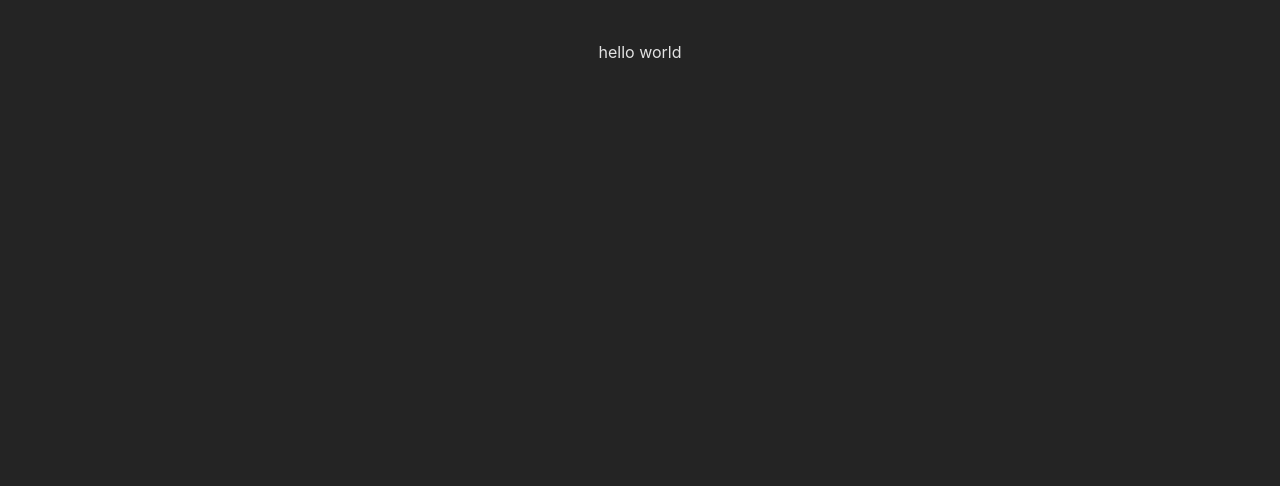
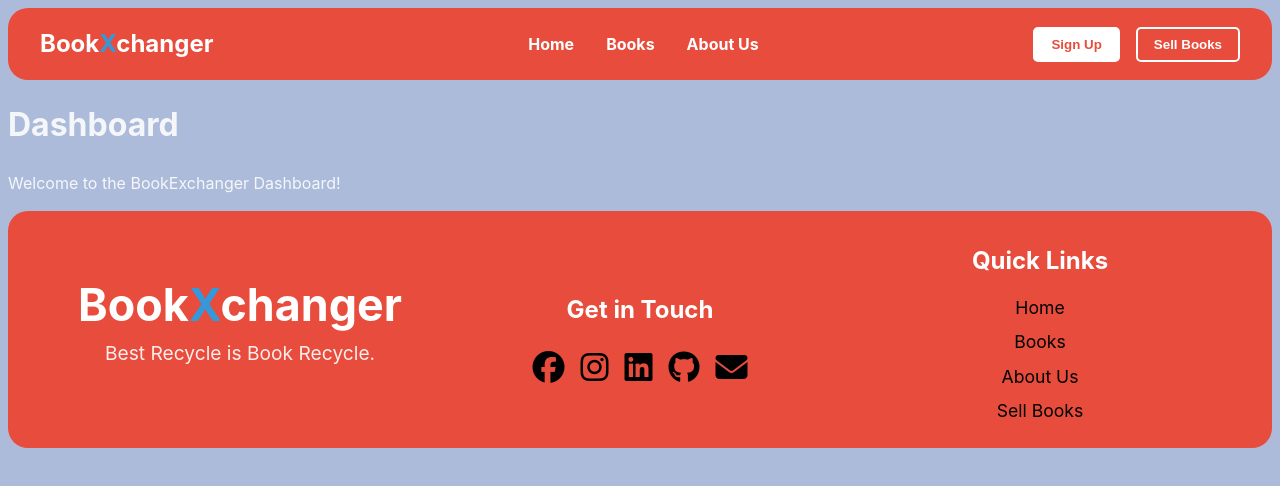
Before and after one commit to MrShipalkar/bookexchanger, a React (Vite) app in the folder frontend/: page / in a window 1280 px wide. Shown: the top 486 px of the page. Built offline with nearby package versions, Linux system fonts and the light colour scheme.

Commit message:
added navbar and footer

```diff
--- a/frontend/package.json
+++ b/frontend/package.json
@@ -10,8 +10,11 @@
     "preview": "vite preview"
   },
   "dependencies": {
+    "@fortawesome/fontawesome-free": "^6.7.2",
+    "axios": "^1.7.9",
     "react": "^18.3.1",
-    "react-dom": "^18.3.1"
+    "react-dom": "^18.3.1",
+    "react-router-dom": "^7.0.2"
   },
   "devDependencies": {
     "@eslint/js": "^9.15.0",
--- a/frontend/src/App.jsx
+++ b/frontend/src/App.jsx
@@ -1,13 +1,21 @@
-import './App.css'
+import React from "react";
+import { BrowserRouter as Router, Routes, Route } from "react-router-dom";
+import Dashboard from "./pages/dashboard/Dashboard";
+// import BuyerSignup from "./pages/BuyerSignup";
+// import SellerSignup from "./pages/SellerSignup";
+// import Login from "./pages/Login";
 
-function App() {
+const App = () => {
+    return (
+        <Router>
+            <Routes>
+                <Route path="/" element={<Dashboard />} />
+                {/* <Route path="/buyer-signup" element={<BuyerSignup />} />
+                <Route path="/seller-signup" element={<SellerSignup />} />
+                <Route path="/login" element={<Login />} /> */}
+            </Routes>
+        </Router>
+    );
+};
 
-
-  return (
-    <>
-      hello world
-    </>
-  )
-}
-
-export default App
+export default App;
--- /dev/null
+++ b/frontend/src/components/footer/Footer.css
@@ -0,0 +1,106 @@
+/* Footer Styles */
+.footer {
+    background-color: #E74C3C; /* Red-orange background */
+    color: white;
+    padding: 0.5rem 2rem;
+    border-radius: 20PX;
+}
+
+.footer-container {
+    display: flex;
+    justify-content: space-between;
+    align-items: center;
+    flex-wrap: wrap;
+    /* max-width: 1280px; */
+    margin: 0 auto;
+    text-align: left;
+}
+
+/* Footer Logo and Tagline */
+.footer-logo {
+    flex: 1;
+    min-width: 250px;
+    text-align: center;
+}
+
+.footer-logo .logo {
+    height: 50px;
+    margin-bottom: 1rem;
+}
+
+.footer-logo h2 {
+    font-size: 2.8rem;
+    font-weight: bold;
+    margin: 0;
+}
+
+.footer-logo .highlight {
+    color: #3498DB; /* Blue for 'X' */
+}
+
+.footer-logo p {
+    font-size: 1.2rem;
+    margin-top: 0rem;
+    color: #FDEDEC;
+}
+
+/* Social Media Section */
+.footer-social {
+    flex: 1;
+    min-width: 200px;
+    text-align: center;
+}
+
+.footer-social h3 {
+    margin-bottom: 1rem;
+    font-size: 1.5rem;
+
+}
+
+.social-icons {
+    display: flex;
+    justify-content: center;
+    gap: 1rem;
+}
+
+.social-icons a {
+    font-size: 2rem;
+    color: black;
+    transition: color 0.3s;
+}
+
+.social-icons a:hover {
+    color: white;
+}
+
+/* Quick Links Section */
+.footer-links {
+    flex: 1;
+    min-width: 200px;
+    text-align: center;
+}
+
+.footer-links h3 {
+    margin-bottom: 1rem;
+    font-size: 1.5rem;
+}
+
+.footer-links ul {
+    list-style: none;
+    padding: 0;
+}
+
+.footer-links ul li {
+    margin: 0.5rem 0;
+}
+
+.footer-links ul li a {
+    color: black;
+    text-decoration: none;
+    font-size: 1.1rem;
+    transition: color 0.3s;
+}
+
+.footer-links ul li a:hover {
+    color: white;
+}
--- /dev/null
+++ b/frontend/src/components/footer/Footer.jsx
@@ -0,0 +1,52 @@
+import React from "react";
+import "./Footer.css";
+
+const Footer = () => {
+    return (
+        <footer className="footer">
+            <div className="footer-container">
+                {/* Logo and Tagline */}
+                <div className="footer-logo">
+                    {/* <img src="/logo.png" alt="BookExchanger Logo" className="logo" /> */}
+                    <h2>Book<span className="highlight">X</span>changer</h2>
+                    <p>Best Recycle is Book Recycle.</p>
+                </div>
+
+                {/* Social Media Links */}
+                <div className="footer-social">
+                    <h3>Get in Touch</h3>
+                    <div className="social-icons">
+                        <a href="#" aria-label="Facebook">
+                            <i className="fab fa-facebook"></i>
+                        </a>
+                        <a href="#" aria-label="Instagram">
+                            <i className="fab fa-instagram"></i>
+                        </a>
+                        <a href="#" aria-label="LinkedIn">
+                            <i className="fab fa-linkedin"></i>
+                        </a>
+                        <a href="#" aria-label="GitHub">
+                            <i className="fab fa-github"></i>
+                        </a>
+                        <a href="#" aria-label="Email">
+                            <i className="fas fa-envelope"></i>
+                        </a>
+                    </div>
+                </div>
+
+                {/* Quick Links */}
+                <div className="footer-links">
+                    <h3>Quick Links</h3>
+                    <ul>
+                        <li><a href="/">Home</a></li>
+                        <li><a href="/books">Books</a></li>
+                        <li><a href="/about">About Us</a></li>
+                        <li><a href="/sell-books">Sell Books</a></li>
+                    </ul>
+                </div>
+            </div>
+        </footer>
+    );
+};
+
+export default Footer;
--- /dev/null
+++ b/frontend/src/components/navbar/Navbar.css
@@ -0,0 +1,87 @@
+/* Navbar Container */
+.navbar {
+    display: flex;
+    justify-content: space-between;
+    align-items: center;
+    padding: 0.5rem 2rem;
+    background-color: #E74C3C; /* Red-orange background */
+    color: white;
+    border-radius: 20px;
+}
+
+/* Logo and Title */
+.navbar-logo {
+    display: flex;
+    align-items: center;
+}
+
+.logo {
+    height: 40px;
+    margin-right: 10px;
+}
+
+.navbar-title {
+    font-size: 1.5rem;
+    font-weight: bold;
+}
+
+.navbar-title .highlight {
+    color: #3498DB; /* Blue color for the 'X' */
+}
+
+/* Navbar Links */
+.navbar-links {
+    display: flex;
+    list-style: none;
+    gap: 2rem;
+}
+
+.navbar-links a {
+    text-decoration: none;
+    color: white;
+    font-weight: bold;
+    font-size: 1rem;
+    transition: color 0.3s;
+}
+
+.navbar-links a:hover {
+    color: #F1C40F; /* Hover effect */
+}
+
+/* Navbar Buttons */
+.navbar-buttons {
+    display: flex;
+    gap: 1rem;
+}
+
+.btn {
+    padding: 0.5rem 1rem;
+    border: none;
+    border-radius: 5px;
+    font-weight: bold;
+    cursor: pointer;
+    transition: background-color 0.3s;
+}
+
+.btn-signup {
+    background-color: white;
+    color: #E74C3C;
+    border: 2px solid white;
+}
+
+.btn-signup:hover {
+    background-color: #E74C3C;
+    color: white;
+    border: 2px solid white;
+}
+
+.btn-sell {
+    background-color: transparent;
+    color: white;
+    border: 2px solid white;
+}
+
+.btn-sell:hover {
+    background-color: white;
+    color: #E74C3C;
+}
--- /dev/null
+++ b/frontend/src/components/navbar/Navbar.jsx
@@ -0,0 +1,24 @@
+import React from "react";
+import "./Navbar.css";
+
+const Navbar = () => {
+    return (
+        <nav className="navbar">
+            <div className="navbar-logo">
+                {/* <img src="/logo.png" alt="BookExchanger Logo" className="logo" /> */}
+                <span className="navbar-title">Book<span className="highlight">X</span>changer</span>
+            </div>
+            <ul className="navbar-links">
+                <li><a href="/">Home</a></li>
+                <li><a href="/books">Books</a></li>
+                <li><a href="/about">About Us</a></li>
+            </ul>
+            <div className="navbar-buttons">
+                <button className="btn btn-signup">Sign Up</button>
+                <button className="btn btn-sell">Sell Books</button>
+            </div>
+        </nav>
+    );
+};
+
+export default Navbar;
--- a/frontend/src/index.css
+++ b/frontend/src/index.css
@@ -1,3 +1,5 @@
+@import "@fortawesome/fontawesome-free/css/all.css";
+
 :root {
   font-family: Inter, system-ui, Avenir, Helvetica, Arial, sans-serif;
   line-height: 1.5;
@@ -5,7 +7,7 @@
 
   color-scheme: light dark;
   color: rgba(255, 255, 255, 0.87);
-  background-color: #242424;
+  background-color: #ADBBDA;
 
   font-synthesis: none;
   text-rendering: optimizeLegibility;
--- /dev/null
+++ b/frontend/src/pages/dashboard/Dashboard.jsx
@@ -0,0 +1,19 @@
+import React from "react";
+import Navbar from "../../components/navbar/Navbar";
+import Footer from "../../components/footer/Footer";
+
+const Dashboard = () => {
+    return (
+        <div>
+            <Navbar />
+            <main>
+                <h1>Dashboard</h1>
+                <p>Welcome to the BookExchanger Dashboard!</p>
+                {/* Add dashboard-specific components here */}
+            </main>
+            <Footer />
+        </div>
+    );
+};
+
+export default Dashboard;
```
Also changed, not shown: frontend/src/pages/dashboard/DashBoard.css (added), 1 other file (tests, documents, lock files or other folders).
